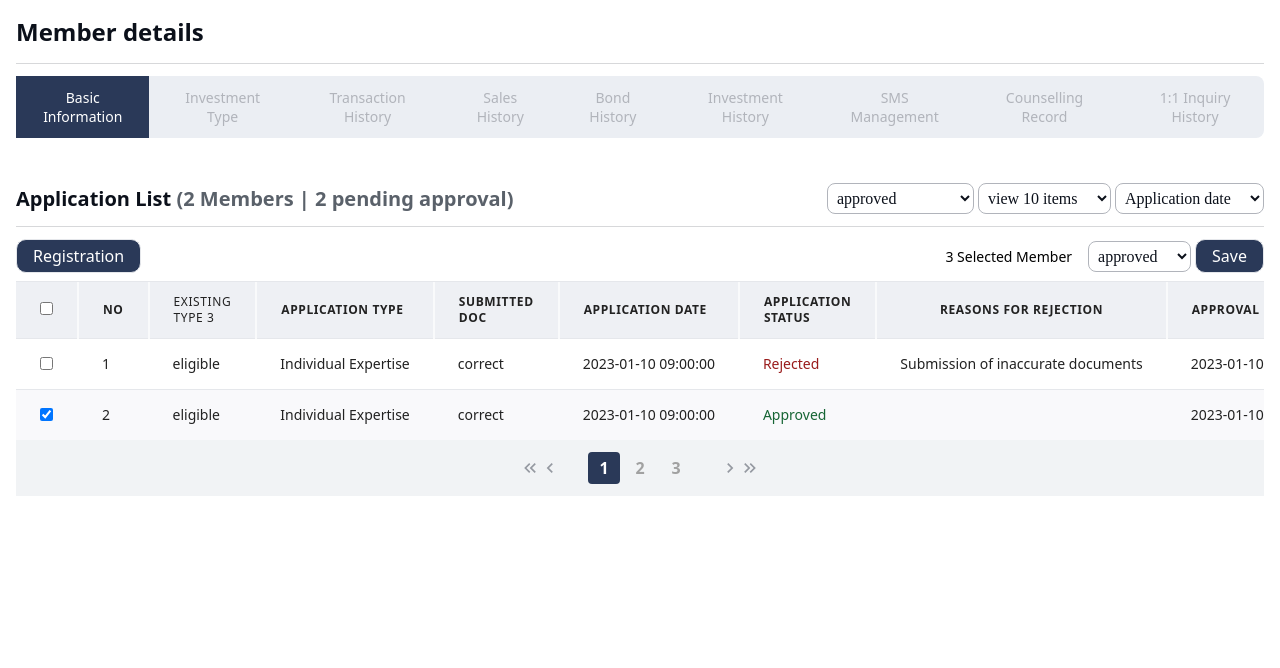
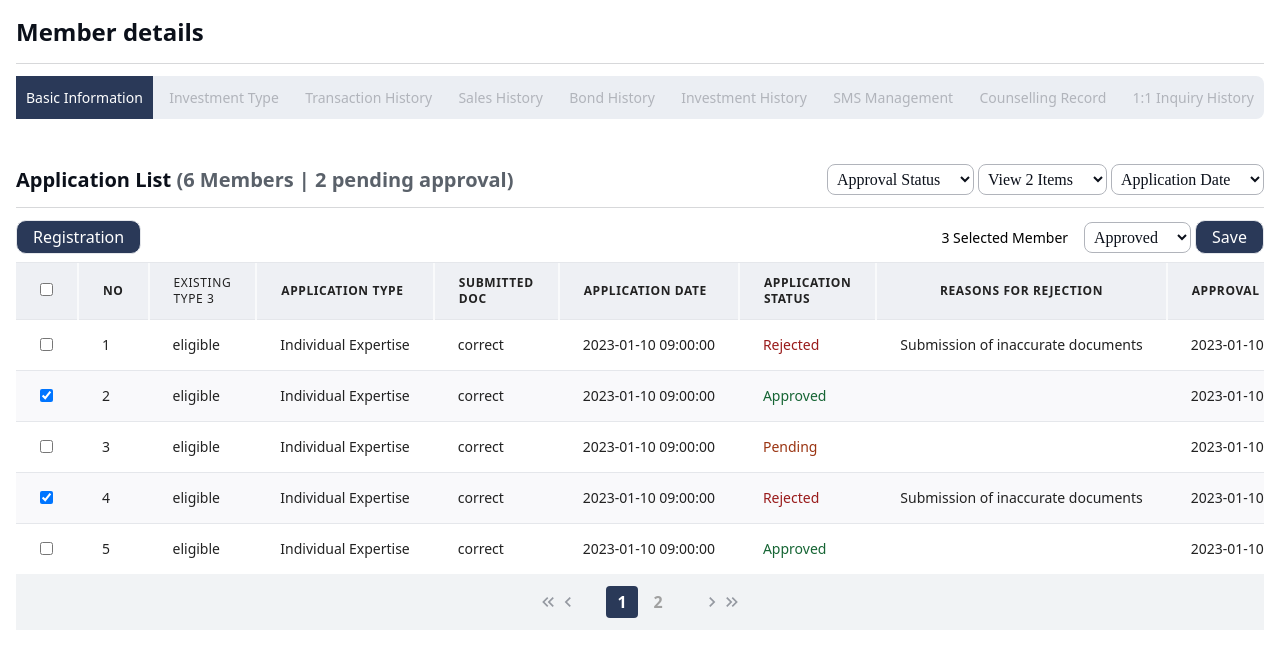
Before and after one commit to uezekiel-mufin/must_fintech, a React (Vite) app: page / in a window 1280 px wide. Shown: the top 668 px of the page. Built offline with nearby package versions, Linux system fonts and the light colour scheme.

Commit message:
Add sorting feature 2

```diff
--- a/src/components/Nav.jsx
+++ b/src/components/Nav.jsx
@@ -8,7 +8,7 @@ const Nav = () => {
 			<div>
 				<input type='text' placeholder='Member details' required className='border-b w-full border-[#D7D8DA] focus:outline-none py-[17px] placeholder:text-[#0B101A] font-bold text-[24px] leading-[29px]' />
 			</div>
-			<ul className='flex rounded-[8px] bg-[#EBEEF3] justify-between order-6 flex-grow-0 flex-none gap-[10px] items-center '>
+			<ul className='flex rounded-[8px] bg-[#EBEEF3] justify-between order-6 flex-grow-0 flex-none items-center '>
 				{navData.map((item) => {
 					return (
 						<li key={item.id} className={`box-border text-sm font-medium text-center cursor-pointer transition-all duration-300 ease-linear  px-[10px] capitalize py-[12px] text-[#B1B4BB] leading-[19px] ${selected === item.title ? 'bg-[#2A3958] text-white' : ''}`} onClick={() => setSelected(item.title)}>
--- a/src/components/Pagination.jsx
+++ b/src/components/Pagination.jsx
@@ -5,7 +5,7 @@ const Pagination = ({ setPageItems, membersData, startCount, endCount, setStartC
 	const handleJump = (page) => {
 		setStartCount((prevStartCount) => page * itemsPerPage - itemsPerPage);
 		setEndCount((prevEndCount) => page * itemsPerPage);
-		setPageItems((prevMembersData) => membersData.slice(startCount, endCount));
+		setPageItems((prevMembersData) => pageItems.slice(startCount, endCount));
 		setCurrentPage(page);
 	};
 
--- a/src/components/Table.jsx
+++ b/src/components/Table.jsx
@@ -6,7 +6,7 @@ import { useEffect, useState } from 'react';
 import Pagination from './Pagination';
 
 const Table = () => {
-	const [itemsPerPage, setItemsPerPage] = useState(2);
+	const [itemsPerPage, setItemsPerPage] = useState(5);
 	const [currentPage, setCurrentPage] = useState(1);
 	const [startCount, setStartCount] = useState(0);
 	const [endCount, setEndCount] = useState(itemsPerPage);
@@ -16,12 +16,16 @@ const Table = () => {
 	const [selectedMembers, setSelectedMembers] = useState(membersData.filter((item) => item.selected === true));
 
 	useEffect(() => {
+		setEndCount(itemsPerPage);
+	}, [itemsPerPage]);
+
+	useEffect(() => {
 		setPageItems(membersData.slice(startCount, endCount));
-	}, [startCount, endCount, membersData]);
+	}, [startCount, endCount]);
 
 	return (
 		<main className='mb-8'>
-			<TableHeader setItemsPerPage={setItemsPerPage} itemsPerPage={itemsPerPage} setPageItems={setPageItems} membersData={pageItems} pending={pending} selectedMembers={selectedMembers} />
+			<TableHeader setItemsPerPage={setItemsPerPage} setPageItems={setPageItems} membersData={membersData} pending={pending} selectedMembers={selectedMembers} />
 			<TableBody pageItems={pageItems} setPageItems={setPageItems} setSelectedMembers={setSelectedMembers} />
 			<Pagination membersData={membersData} setPageItems={setPageItems} startCount={startCount} endCount={endCount} setStartCount={setStartCount} setEndCount={setEndCount} itemsPerPage={itemsPerPage} pageItems={pageItems} currentPage={currentPage} setCurrentPage={setCurrentPage} numOfPages={numOfPages} />
 		</main>
--- a/src/components/TableBody.jsx
+++ b/src/components/TableBody.jsx
@@ -53,7 +53,9 @@ const TableBody = ({ pageItems, setPageItems, setSelectedMembers }) => {
 					<tbody className='bg-white divide-y divide-gray-200'>
 						{pageItems.length < 1 ? (
 							<tr className='flex justify-center items-center'>
-								<td className='text-center'> No search results found</td>
+								<td className='text-center'>
+									<div className='flex justify-center items-center'>No search results found</div>
+								</td>
 							</tr>
 						) : (
 							pageItems.map((member) => (
--- a/src/components/TableHeader.jsx
+++ b/src/components/TableHeader.jsx
@@ -1,5 +1,5 @@
 /* eslint-disable react/prop-types */
-const TableHeader = ({ membersData, setPageItems, pending, selectedMembers, itemsPerPage, setItemsPerPage }) => {
+const TableHeader = ({ membersData, setPageItems, pending, selectedMembers, setItemsPerPage }) => {
 	const approvalStatus = [
 		{
 			id: 1,
@@ -18,15 +18,15 @@ const TableHeader = ({ membersData, setPageItems, pending, selectedMembers, item
 	const itemsToView = [
 		{
 			id: 1,
-			number: 10,
+			number: 2,
 		},
 		{
 			id: 2,
-			number: 20,
+			number: 4,
 		},
 		{
 			id: 3,
-			number: 30,
+			number: 6,
 		},
 	];
 
@@ -48,8 +48,8 @@ const TableHeader = ({ membersData, setPageItems, pending, selectedMembers, item
 		console.log(date);
 	};
 	const handleApprovalSort = (approval) => {
-		console.log(approval);
-		setPageItems((prev) => membersData.filter((item) => item.approvalStatus === approval));
+		const newData = membersData.filter((item) => item.approvalStatus === approval);
+		setPageItems(newData);
 	};
 	return (
 		<>
@@ -59,31 +59,31 @@ const TableHeader = ({ membersData, setPageItems, pending, selectedMembers, item
 						Application List <span className='text-[#5A616A]'> ({`${membersData.length} Members | ${pending} pending approval`})</span>
 					</p>
 					<div className=' flex items-center gap-1 '>
-						<select name='Approval Status' id='approval_status' onChange={(e) => handleApprovalSort(e.target.value)}>
+						<select name='Approval Status' id='approval_status' defaultValue='Approval Status' className='capitalize' onChange={(e) => handleApprovalSort(e.target.value)}>
 							<option disabled className='transition-all duration-300 ease-linear'>
 								Approval Status
 							</option>
 							{approvalStatus.map((item) => {
 								return (
-									<option key={item.id} value={item.title} className='transition-all duration-300 ease-linear'>
+									<option key={item.id} value={item.title} className='transition-all capitalize duration-300 ease-linear'>
 										{item.title}
 									</option>
 								);
 							})}
 						</select>
-						<select name='Approval Status' id='approval_status' onChange={(e) => handleNumberSort(e.target.value)}>
+						<select name='Approval Status' id='approval_status' className='capitalize' onChange={(e) => handleNumberSort(e.target.value)}>
 							{itemsToView.map((item) => {
 								return (
-									<option key={item.id} value={item.number} className='transition-all duration-300 ease-linear'>
+									<option key={item.id} value={item.number} className='transition-all capitalize duration-300 ease-linear'>
 										{`view ${item.number} items`}
 									</option>
 								);
 							})}
 						</select>
-						<select name='Approval Status' id='approval_status' onChange={(e) => handleDateSort(e.target.value)}>
+						<select name='Approval Status' id='approval_status' className='capitalize' onChange={(e) => handleDateSort(e.target.value)}>
 							{sortByDate.map((item) => {
 								return (
-									<option key={item.id} value={item.title} className='transition-all duration-300 ease-linear'>
+									<option key={item.id} value={item.title} className='transition-all capitalize duration-300 ease-linear'>
 										{item.title}
 									</option>
 								);
@@ -96,7 +96,7 @@ const TableHeader = ({ membersData, setPageItems, pending, selectedMembers, item
 				<h3 className='border py-1 text-white px-[16px] bg-[#2A3958] rounded-[10px]'>Registration</h3>
 				<div className='flex justify-between items-center gap-1'>
 					<p className='mr-3 text-[14px]'>{selectedMembers.length} Selected Member</p>
-					<select name='Approval Status' id='apprval_status' className='focus:outline-none'>
+					<select name='Approval Status' id='approval_status' className='capitalize focus:outline-none'>
 						{approvalStatus.map((item) => {
 							return (
 								<option key={item.id} value={item.title}>
--- a/src/index.css
+++ b/src/index.css
@@ -19,4 +19,5 @@ select {
 
 select:focus {
 	border: 1px solid #b1b4bb;
+	outline: none;
 }
```
